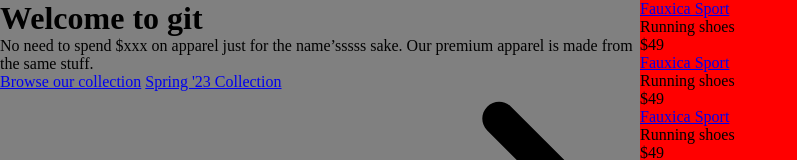
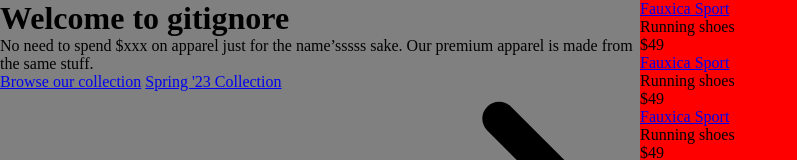
Before and after one commit to 3chathurajayashan/test2, a plain HTML site: page index.html in a window 1280 px wide. Shown: the top 160 px of the page, without its empty margins (0-797 px from the left). Drawn offline with Linux system fonts and the light colour scheme.

Commit message:
new changes2

```diff
--- a/index.html
+++ b/index.html
@@ -12,7 +12,7 @@
 
            <div class="left-col">
 
-            <h1>Welcome to git</h1>
+            <h1>Welcome to gitignore</h1>
 
                 <p class="subhead">
                     No need to spend $xxx on apparel just for the name’sssss
```
